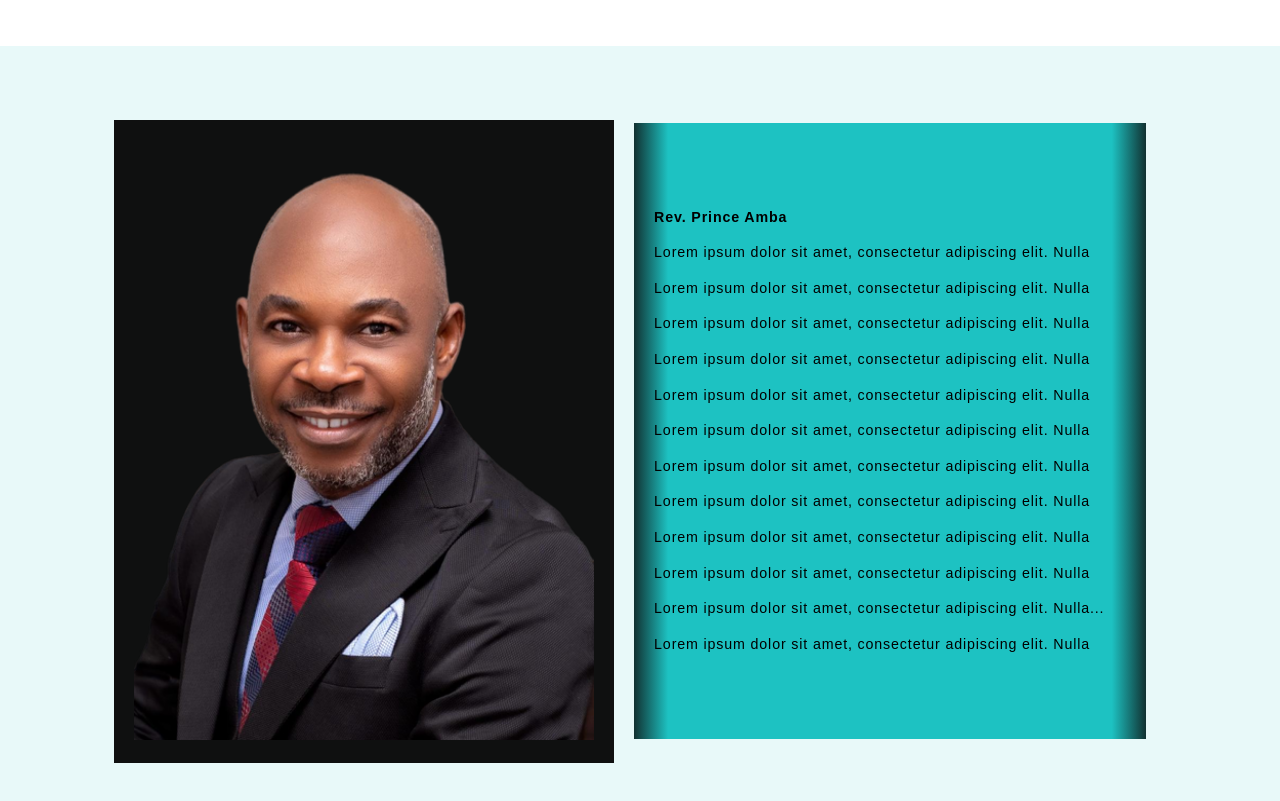
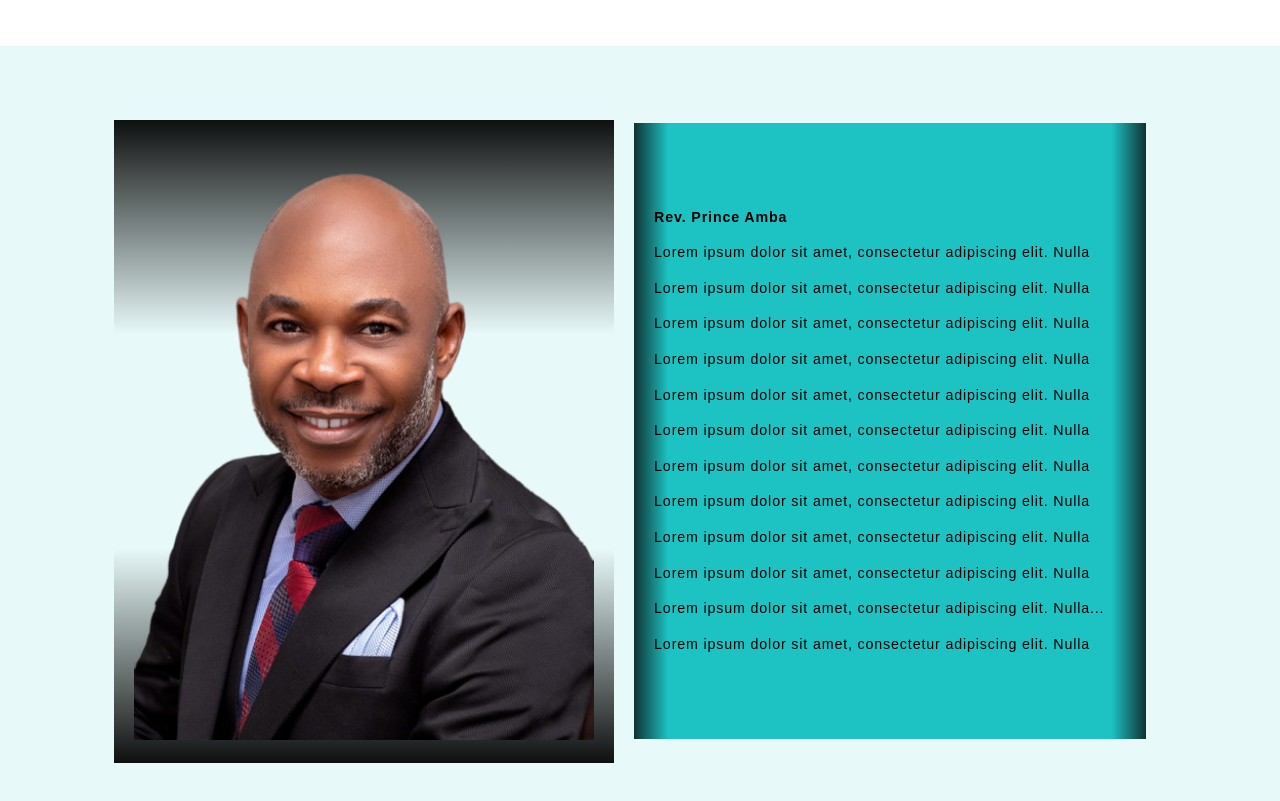
Before and after one commit to Iydeejames/Fortress-of-hope, a React (Create React App) app: page / in a window 1280 px wide. Shown: the part 1920-2721 px from the top of the page. Built offline with nearby package versions, Linux system fonts and the light colour scheme.

Commit message:
Update App.css

```diff
--- a/src/App.css
+++ b/src/App.css
@@ -310,7 +310,7 @@ video {
   flex-basis: 60%;
 }
 .image-card {
-  background: rgba(0, 0, 0, 0.938);
+  background: linear-gradient(rgba(0, 0, 0, 0.938), rgba(255, 255, 255, 0), rgba(255, 255, 255, 0), rgba(0, 0, 0, 0.938));
   padding: 20px;
   border-radius: 0rem;
 }
```
